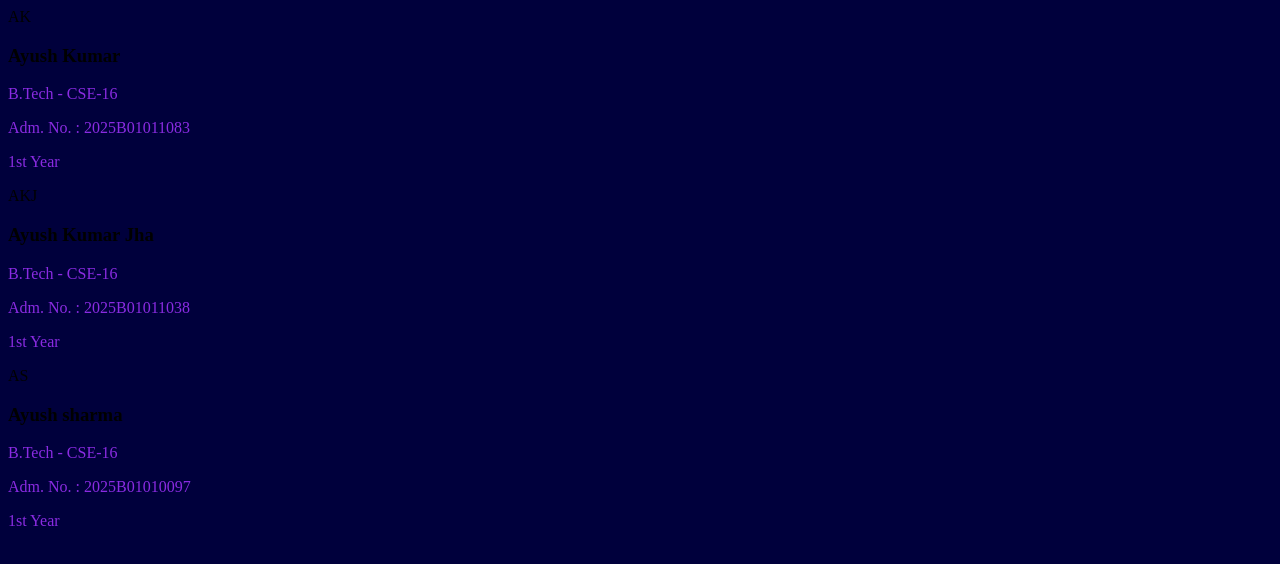
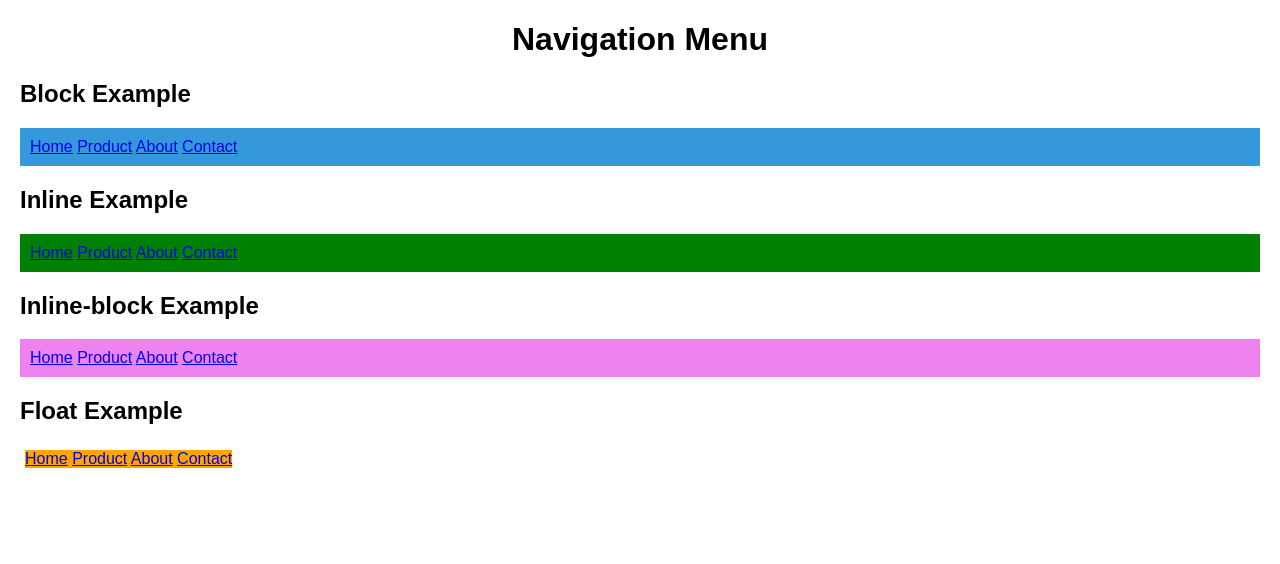
Before and after one commit to vermaayush84300-alt/CSE-16, a plain HTML site: page index.html in a window 1280 px wide. Drawn offline with Linux system fonts and the light colour scheme.

Commit message:
initial commit html

```diff
--- a/index.html
+++ b/index.html
@@ -1,43 +1,45 @@
 <!DOCTYPE html>
 <html lang="en">
+<head>
+  <meta charset="UTF-8" />
+  <meta name="viewport" content="width=device-width, initial-scale=1.0" />
+  <title>Navigation Menu</title>
+  <link rel="stylesheet" href="style.css" />
+</head>
+<body>
+  <h1 style="text-align: center;">Navigation Menu</h1>
 
-<head>
-    <meta charset="UTF-8">
-    <meta name="viewport" content="width=device-width, initial-scale=1.0">
-    <title>EXPERIMENT 8</title>
-    <link rel="stylesheet" href="style.css">
-</head>
+  <h2>Block Example</h2>
+  <div class="block-menu">
+    <a href="#">Home</a>
+    <a href="#">Product</a>
+    <a href="#">About</a>
+    <a href="#">Contact</a>
+  </div>
 
-<body>
-    <div class="outer-box">
-        <div class="container">
-            <div class="card">
-                <div class="circle">AK</div>
-                <h3>Ayush Kumar</h3>
-                <p>B.Tech - CSE-16</p>
-                <p>Adm. No. : 2025B01011083</p>
-                <p>1st Year</p>
-            </div>
-        </div>
-        <div class="container">
-            <div class="card">
-                <div class="circle">AKJ</div>
-                <h3>Ayush Kumar Jha</h3>
-                <p>B.Tech - CSE-16</p>
-                <p>Adm. No. : 2025B01011038</p>
-                <p>1st Year</p>
-            </div>
-        </div>
-        <div class="container">
-            <div class="card">
-                <div class="circle">AS</div>
-                <h3>Ayush sharma</h3>
-                <p>B.Tech - CSE-16</p>
-                <p>Adm. No. : 2025B01010097</p>
-                <p>1st Year</p>
-            </div>
-        </div>
-    </div>
+  <h2>Inline Example</h2>
+  <div class="inline-menu">
+    <a href="#">Home</a>
+    <a href="#">Product</a>
+    <a href="#">About</a>
+    <a href="#">Contact</a>
+  </div>
+
+  <h2>Inline-block Example</h2>
+  <div class="inline-block-menu">
+    <a href="#">Home</a>
+    <a href="#">Product</a>
+    <a href="#">About</a>
+    <a href="#">Contact</a>
+  </div>
+
+  <h2>Float Example</h2>
+  <div class="float-menu">
+    <a href="#">Home</a>
+    <a href="#">Product</a>
+    <a href="#">About</a>
+    <a href="#">Contact</a>
+    <div class="clear"></div>
+  </div>
 </body>
-
 </html>
--- a/style.css
+++ b/style.css
@@ -1,16 +1,38 @@
-h1{
-    color: red;
+body{
+    font-family: Arial, sans-serif;
+    margin: 20px;
 }
-h2{
-    color: rgb(40 ,50,500)
+.block-menu{
+    display: block;
+    background-color: #3498db;
+    color: azure;
+    padding:10px;
+    margin: 5px 0;
+    text-decoration: none;
+
+}.inline-menu{
+    display: block;
+    background-color: green;
+    color: azure;
+    padding:10px;
+    margin: 5px 0;
+    text-decoration: none;
 }
-p{
-    color:blueviolet;
+.inline-block-menu{
+    display: block;
+    background-color: violet;
+    color: azure;
+    padding:10px;
+    margin: 5px 0;
+    text-decoration: none;
 }
-botton{
-    color: #00ff00;
-    background-color: ;
+.float-menu{
+    float: left;
+    background-color: orange;
+    color: antiquewhite;
+    margin :5px ;
+    text-decoration: none;
 }
-body{
-    background-color: rgb(0,0,60);
+.clear{
+    clear: both;
 }
```
